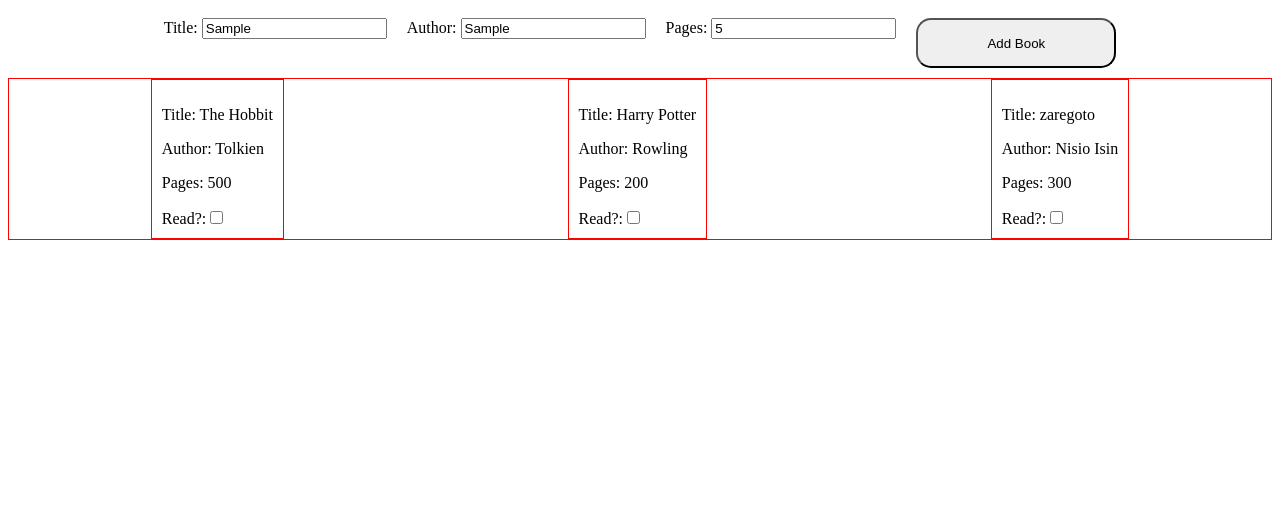
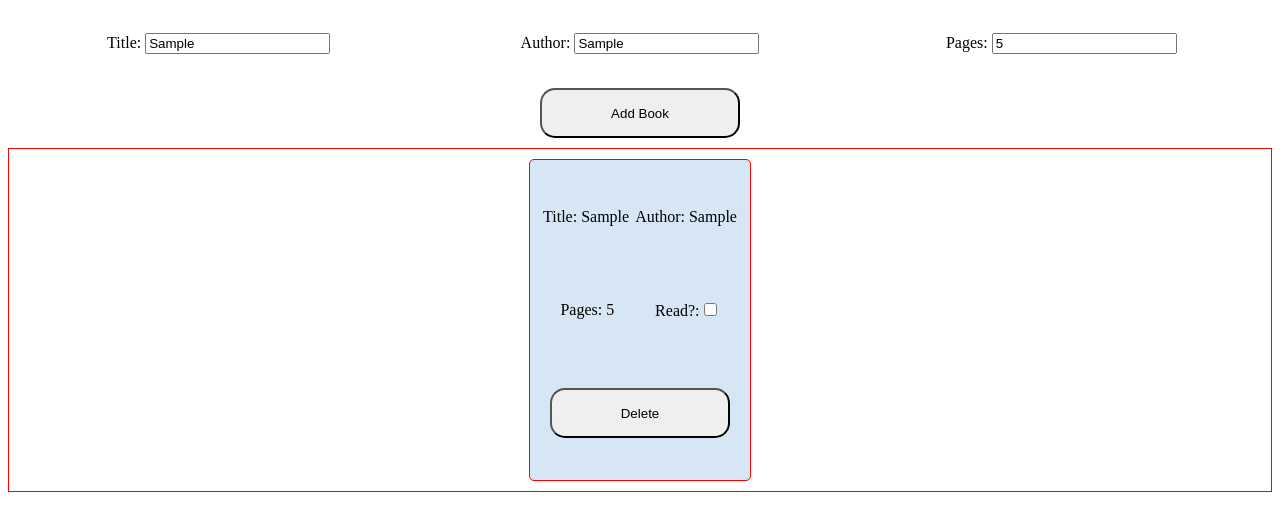
Before and after one commit to kaerukuujo/book-library, a plain HTML site: page index.html in a window 1280 px wide. Both pictures are taken after typing "Sample", "Sample", "5" into the empty fields and a click on the button "Add Book". Drawn offline with Linux system fonts and the light colour scheme.

Commit message:
Fully working, final product, logic completed

```diff
--- a/index.html
+++ b/index.html
@@ -7,23 +7,24 @@
     <title>library</title>
     <link rel="stylesheet" href="style.css">
     <script src="script.js" defer></script>
+
 </head>
 <body>
-   <section class="addBook">
-    <div class="inputBox">
-        <label for="title">Title:</label>
-        <input type="text" name="title" id="title">
-    </div>
-    <div class="inputBox">
-        <label for="author">Author:</label>
-        <input type="text" name="author" id="author">
-    </div>
-    <div class="inputBox">
-        <label for="pages">Pages:</label>
-        <input type="number" name="pages" id="pages">
-    </div>
-    <button class="addBtn">Add Book</button>
-   </section>
+   <form action="">
+    <button type="button" id="submitButton">Add Book</button>
+    <label for="title">
+        Title:
+        <input type="text" id="title" name="title">
+    </label>
+    <label for="author">
+        Author:
+        <input type="text" id="author" name="author">
+    </label>
+    <label for="pages">
+        Pages:
+        <input type="number" id="pages" name="pages">
+    </label>
+   </form>
    <section>
     <table class="display">
 
--- a/script.js
+++ b/script.js
@@ -1,20 +1,53 @@
-const hobbit = new Book("The Hobbit", "Tolkien", 500, true);
-const harryPotter = new Book("Harry Potter", "Rowling", 200, true);
-const zaregoto = new Book("zaregoto", "Nisio Isin", 300, true);
+// ---- place holder info----------
+// const hobbit = new Book("The Hobbit", "Tolkien", 500, true);
+// const harryPotter = new Book("Harry Potter", "Rowling", 200, true);
+// const zaregoto = new Book("zaregoto", "Nisio Isin", 300, true);
+// const monogatari = new Book("monogatari", "Nisio Isin", 300, true);
 
 let libraryDisplay = document.getElementsByClassName('display')[0];
 
-let myLibrary = [hobbit, harryPotter, zaregoto];
+// ---- place holder info----------
 
-let addBut = document.querySelector(".addBtn");
+// let myLibrary = [hobbit, harryPotter, zaregoto, monogatari];
+let myLibrary = [];
 
-// addBut.addEventListener("click", addBookToLibrary());
+let submitButton = document.getElementById("submitButton");
+submitButton.setAttribute("onclick", "clicked()");
 
-function Book(title, author, pages, read){
+let bookIndex = 0;
+
+function clicked(){
+    if(document.querySelector("#title").value !== "" &&
+    document.querySelector("#author").value !== ""){
+        const newBook = new Book
+        (
+            document.querySelector("#title").value,
+            document.querySelector("#author").value,
+            document.querySelector("#pages").value,
+            false,
+            myLibrary.length
+        );
+        myLibrary.push(newBook);
+        // bookIndex = myLibrary.indexOf(newBook);
+        // console.log(bookIndex);
+        displayBook();
+        // console.log('clicked');
+    } else {
+        console.log("empty fields");
+    }
+}
+
+function delCard(index){
+    myLibrary.splice(index.getAttribute("data-id"), 1);
+    index.remove();
+}
+
+function Book(title, author, pages, read, bookIndexNum){
     this.title = title;
     this.author = author;
     this.pages = pages;
     this.read = read;
+    this.bookIndexNum = bookIndexNum;
 }
 
 function displayBook(){
@@ -34,6 +67,11 @@ function displayBook(){
         const readCheck = document.createElement("input");
         readCheck.setAttribute("type", "checkbox");
         read.appendChild(readCheck);
+        const delBut = document.createElement("button");
+        delBut.setAttribute("type", "button");
+        delBut.setAttribute("onclick", "delCard(this.parentElement)");
+        const delButText = document.createTextNode("Delete");
+        delBut.appendChild(delButText);
         pages.appendChild(pagesText);
         author.appendChild(authorText);
         title.appendChild(titleText);
@@ -41,6 +79,8 @@ function displayBook(){
         book.appendChild(author);
         book.appendChild(pages);
         book.appendChild(read);
+        book.appendChild(delBut);
+        book.setAttribute("data-id", `${i}`)
         i++;
         libraryDisplay.appendChild(book);
     }
--- a/style.css
+++ b/style.css
@@ -1,16 +1,15 @@
-.addBook {
-    display: flex;
-    justify-content: center;
-    flex-wrap: wrap;
-}
-
-.inputBox {
-    padding: 10px;
+form {
+    display: grid;
+    grid-template-rows: 1fr 1fr;
+    grid-template-columns: 1fr 1fr 1fr;
+    align-items: center;
+    justify-items: center;
 }
 
 button {
+    grid-area: 2 / 1 / 3 / 4;
     margin: 10px;
-    min-width: 200px;
+    width: 200px;
     height: 50px;
     border-radius: 15px;
 }
@@ -18,14 +17,25 @@ button {
 button:active {
     background-color: rgba(53, 182, 81, 0.815);
 }
+
 tr {
+    display: flex;
+    flex-wrap: wrap;
+    align-items: center;
+    justify-content: space-around;
     border: 1px solid red;
+    border-radius: 5px;
+    background-color: rgba(200, 221, 240, 0.712);
     padding: 10px;
+    margin: 10px;
+    width: 200px;
+    height: 300px;
 }
 
 .display {
     border: 1px solid red;
     display: flex;
+    flex-wrap: wrap;
     justify-content: space-around;
 }
 
```
